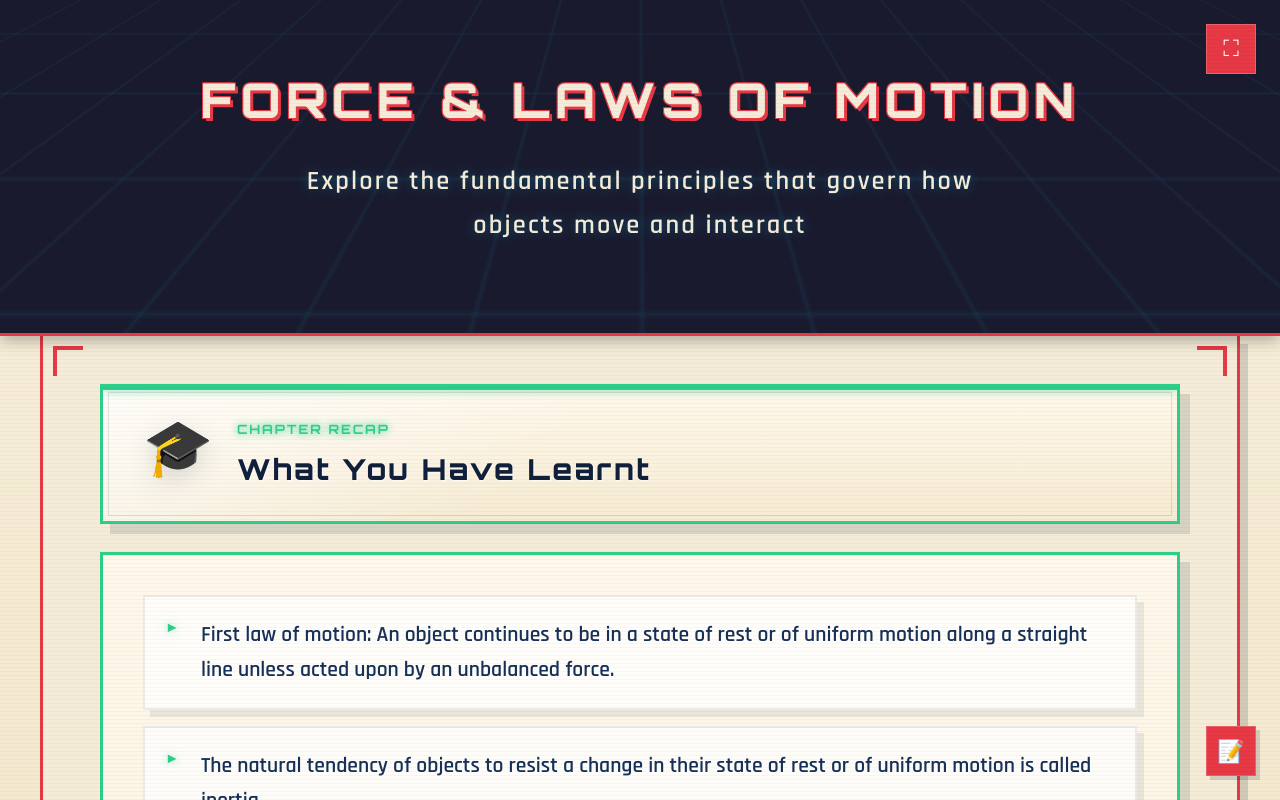
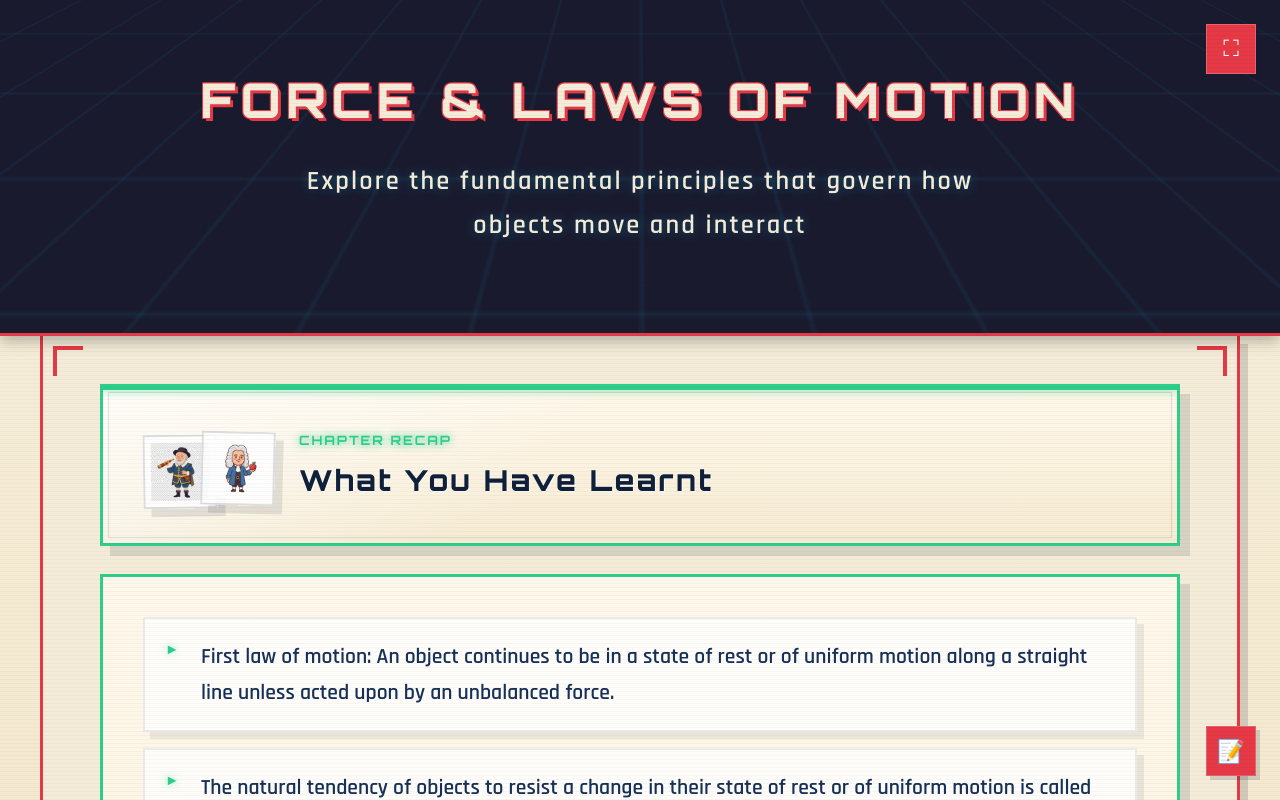
Before and after one commit to chirayumishra24/force-motion, a React (Vite) app: page /summary in a window 1280 px wide. Shown: the top 800 px of the page. Built offline with nearby package versions, Linux system fonts and the light colour scheme.

Commit message:
Use scientist portraits in unit headers

```diff
--- a/src/App.jsx
+++ b/src/App.jsx
@@ -116,6 +116,27 @@ function DataTable({ headers, rows }) {
           ))}
         </tbody>
       </table>
+    </div>
+  )
+}
+
+function ScientistTitleArt() {
+  return (
+    <div className="unit-character-stack" aria-hidden="true">
+      <motion.img
+        src="/assets/galileo.png"
+        alt=""
+        className="unit-character unit-character-back"
+        animate={{ y: [0, -4, 0], rotate: [0, -1.5, 0] }}
+        transition={{ repeat: Infinity, duration: 4.5, ease: 'easeInOut' }}
+      />
+      <motion.img
+        src="/assets/newton.png"
+        alt=""
+        className="unit-character unit-character-front"
+        animate={{ y: [0, -6, 0], rotate: [0, 1.5, 0] }}
+        transition={{ repeat: Infinity, duration: 3.8, ease: 'easeInOut', delay: 0.4 }}
+      />
     </div>
   )
 }
@@ -310,13 +331,7 @@ function UnitView({ unit }) {
           visible: { opacity: 1, y: 0, transition: { type: "tween", duration: 0.4 } }
         }}
       >
-        <motion.span
-          className="unit-icon-large"
-          animate={{ y: [-3, 3, -3] }}
-          transition={{ repeat: Infinity, duration: 3, ease: 'easeInOut' }}
-        >
-          {unit.icon}
-        </motion.span>
+        <ScientistTitleArt />
         <div>
           <div className="unit-eyebrow">Unit {unit.number}</div>
           <h2 className="unit-title">{unit.title}</h2>
@@ -371,13 +386,7 @@ function SummaryView({ summary }) {
       transition={{ type: "tween", duration: 0.4 }}
     >
       <div className="unit-header-card" style={{ '--unit-color': '#2dce89' }}>
-        <motion.span
-          className="unit-icon-large"
-          animate={{ y: [-3, 3, -3] }}
-          transition={{ repeat: Infinity, duration: 3, ease: 'easeInOut' }}
-        >
-          🎓
-        </motion.span>
+        <ScientistTitleArt />
         <div>
           <div className="unit-eyebrow">Chapter Recap</div>
           <h2 className="unit-title">{summary.heading}</h2>
--- a/src/styles.css
+++ b/src/styles.css
@@ -521,6 +521,35 @@ img {
   filter: contrast(1.15) drop-shadow(0 8px 12px rgba(10, 25, 47, 0.14));
 }
 
+.unit-character-stack {
+  position: relative;
+  width: 132px;
+  min-width: 132px;
+  height: 92px;
+}
+
+.unit-character {
+  position: absolute;
+  bottom: 0;
+  width: 74px;
+  height: 74px;
+  object-fit: contain;
+  background: rgba(255, 255, 255, 0.82);
+  border: 2px solid rgba(16, 32, 59, 0.14);
+  box-shadow: 8px 8px 0 rgba(10, 25, 47, 0.1);
+  padding: 0.4rem;
+}
+
+.unit-character-back {
+  left: 0;
+  z-index: 1;
+}
+
+.unit-character-front {
+  right: 0;
+  z-index: 2;
+}
+
 .unit-eyebrow {
   font-family: var(--font-pixel);
   font-weight: 700;
@@ -1364,6 +1393,17 @@ img {
     font-size: 2.5rem;
   }
 
+  .unit-character-stack {
+    width: 108px;
+    min-width: 108px;
+    height: 80px;
+  }
+
+  .unit-character {
+    width: 64px;
+    height: 64px;
+  }
+
   .unit-title {
     font-size: 0.85rem;
   }
```
